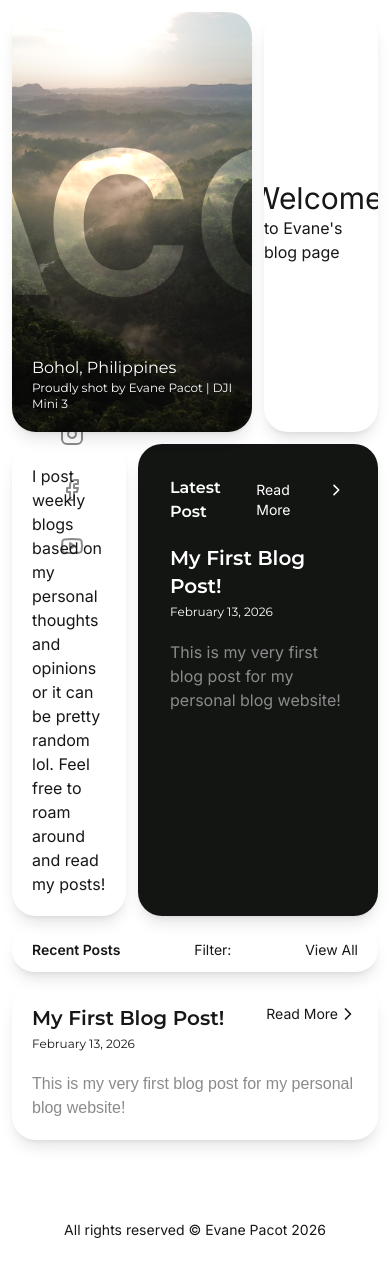
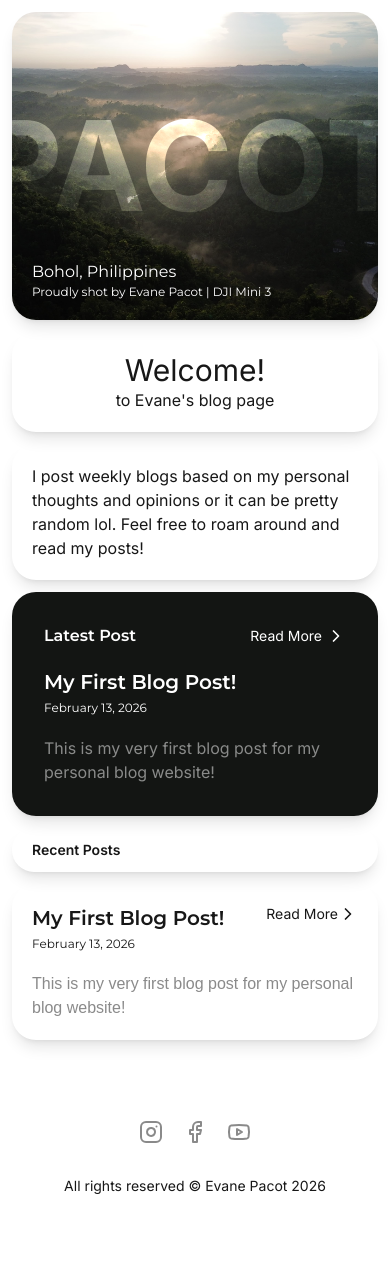
Before and after one commit to Minyoui/pct-blog, a Next.js app: page / in a window 390 px wide. Shown: the top 1276 px of the page. Built offline with nearby package versions, Linux system fonts and the light colour scheme.

Commit message:
8th Commit (Mobile Update & Footer Social Media)

```diff
--- a/app/page.tsx
+++ b/app/page.tsx
@@ -7,7 +7,7 @@ import Socials from "@/components/Socials";
 export default function Home() {
   return (
     <main>
-      <Socials />
+      {/* <Socials /> */}
       <Hero className="mx-auto max-w-275 p-3"/>
       <Blogs className="mx-auto max-w-275 px-3"/>
       <Footer className="mx-auto max-w-275 px-3"/>
--- a/components/Footer/index.tsx
+++ b/components/Footer/index.tsx
@@ -1,5 +1,27 @@
-import Link from "next/link";
+"use client"
 
+import { motion } from "motion/react"
+import { Facebook, Instagram, Youtube } from "lucide-react";
+
+const SocialLinks = [
+    {
+        id:1,
+        Social:<Instagram />,
+        Link:"https://www.instagram.com/evn_dc_pct/",
+    },
+
+    {
+        id:2,
+        Social:<Facebook />,
+        Link:"https://www.facebook.com/evane.pacot/",
+    },
+
+    {
+        id:3,
+        Social:<Youtube />,
+        Link:"https://www.youtube.com/@evanlyrush",
+    },
+]
 interface FooterProps {
     className?:string;
 }
@@ -8,7 +30,20 @@ const Footer: React.FC<FooterProps> = ({
     className
 }) => {
     return (
-        <footer className={`w-full flex items-center justify-center font-inter my-20 ${className}`}>
+        <footer className={`w-full flex flex-col items-center justify-center font-inter my-20 ${className}`}>
+            <div className="flex items-center space-x-5">
+                {SocialLinks.map((index) => (
+                    <motion.a
+                        key={index.id}
+                        href={index.Link}
+                        className="mb-8 opacity-50 hover:opacity-100 transition-opacity duration-300"
+                        whileHover={{ scale:1.2 }}
+                        target="_blank"
+                    >
+                        {index.Social}
+                    </motion.a>
+                ))}
+            </div>
             <p className="text-center text-sm">All rights reserved © Evane Pacot 2026</p>
         </footer>
     );
--- a/sections/hero/index.tsx
+++ b/sections/hero/index.tsx
@@ -19,9 +19,9 @@ const Hero: React.FC<HeroProps> = ({ className }) => {
     }
 
     return (
-        <header className={`grid grid-cols-3 gap-3 font-inter ${className}`}>
+        <header className={`sm:grid sm:grid-cols-3 gap-3 font-inter flex flex-col ${className}`}>
             <Container className="relative col-span-2 flex items-center justify-center p-15">
-                <h1 className="text-[#656565] z-50 text-[200px] font-bold mix-blend-color-dodge">PACOT</h1>
+                <h1 className="text-[#656565] z-50 sm:text-[200px] text-[125px] font-bold mix-blend-color-dodge">PACOT</h1>
                 <Image
                     src="/images/DJI_0217.JPG"
                     alt="Hero Background"
@@ -34,7 +34,7 @@ const Hero: React.FC<HeroProps> = ({ className }) => {
                 </div>
             </Container>
 
-            <Container className="flex flex-col items-center justify-center">
+            <Container className="flex flex-col items-center justify-center p-5">
                 <h1 className="text-3xl">Welcome!</h1>
                 <p className="">to Evane's blog page</p>
             </Container>
@@ -70,12 +70,12 @@ const Hero: React.FC<HeroProps> = ({ className }) => {
                     <li className="font-semibold">
                         Recent Posts
                     </li>
-                    <li>
+                    {/* <li>
                         Filter:
                     </li>
                     <li>
                         View All
-                    </li>
+                    </li> */}
                 </ul>
             </nav>
         </header>
```
